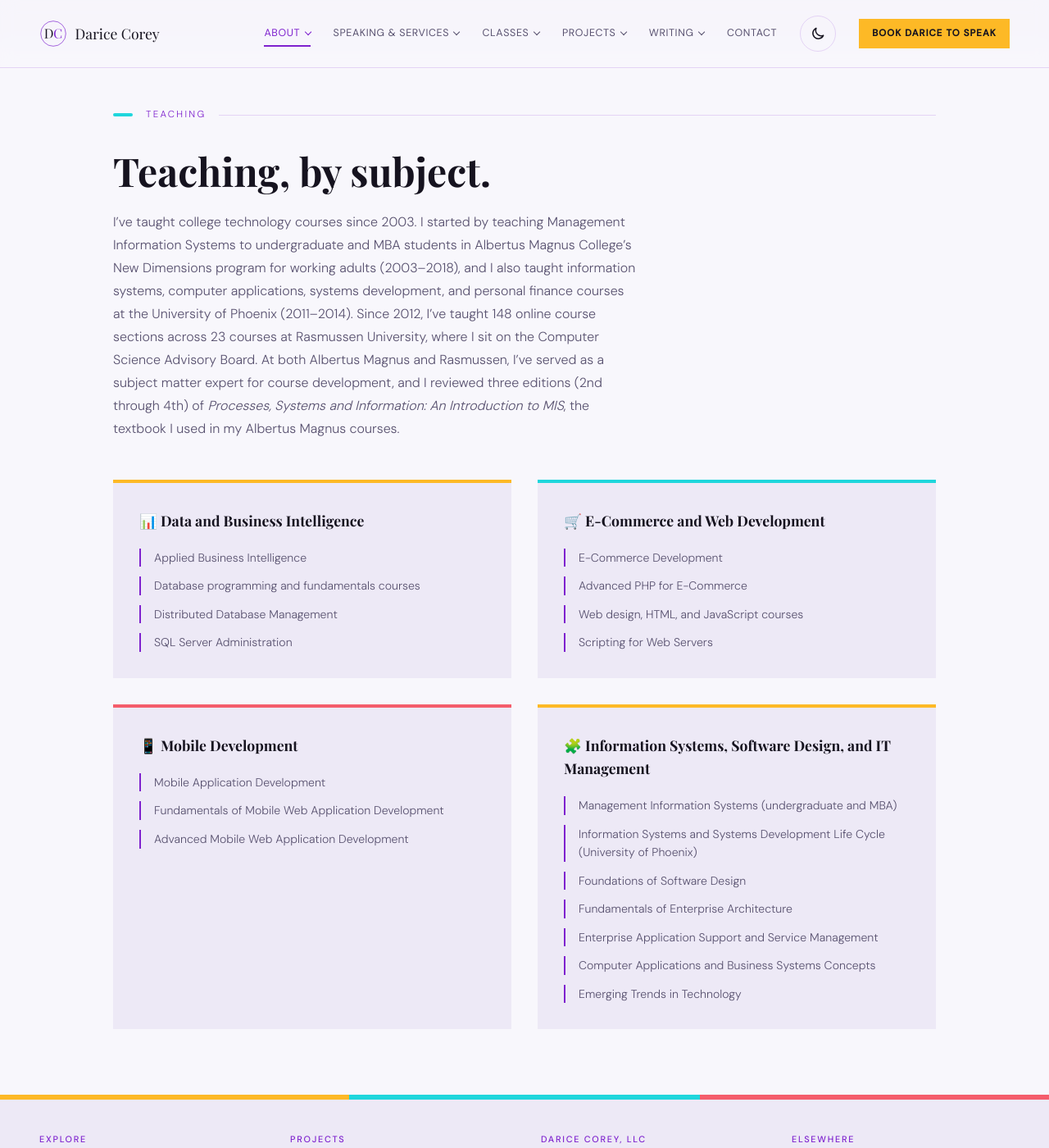
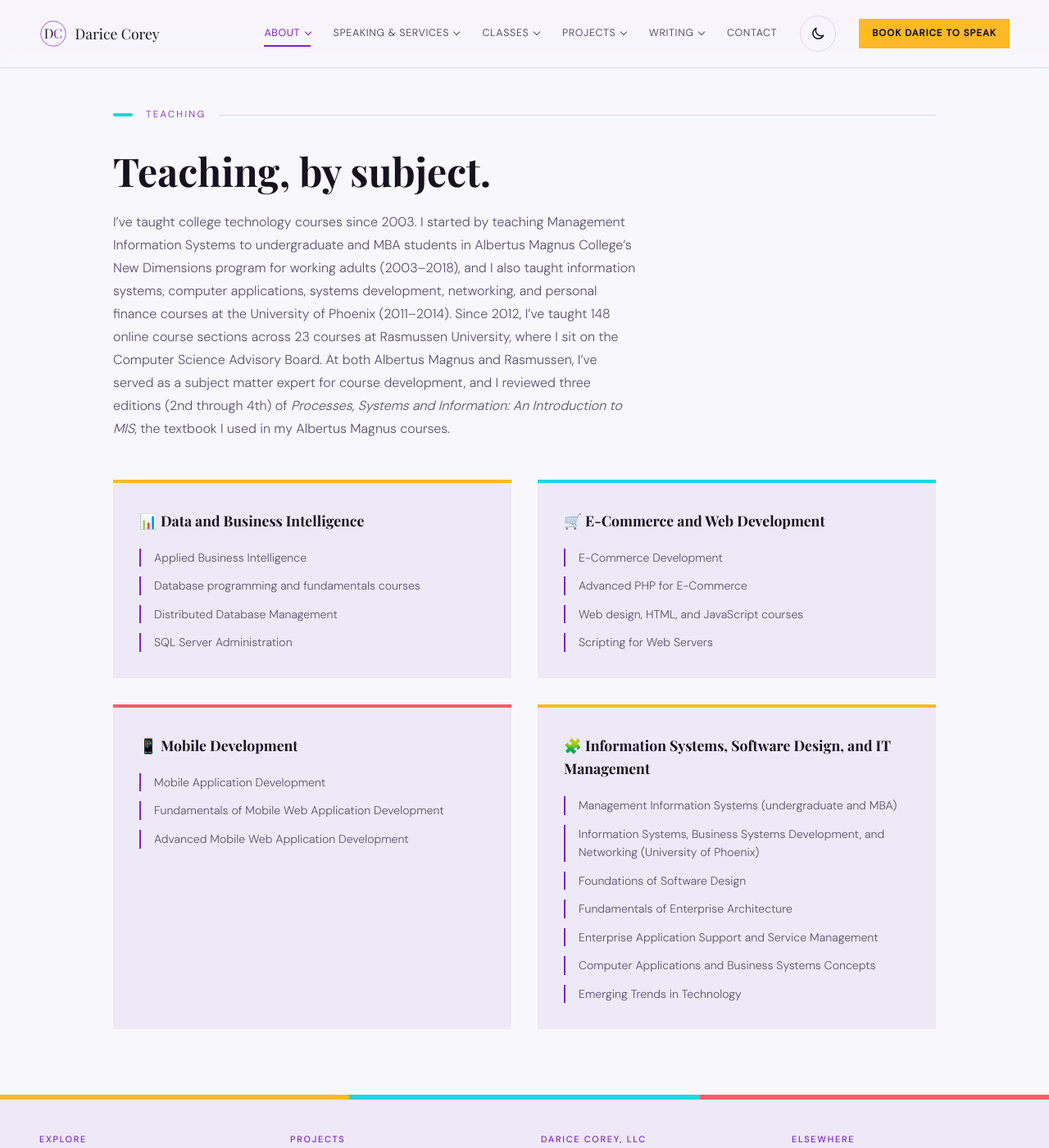
Before and after one commit to dcoreyrasm/dcoreyrasm.github.io, a Jekyll site: the page built from work.html, in a window 1280 px wide and 1400 px high, scrolled down 5623 px. Shown: the whole window at 82% size. Built offline with Jekyll 4.4.1, drawn with Linux system fonts in a browser that asks for light colours; some web fonts are replaced.

Commit message:
Use confirmed University of Phoenix course titles
Co-Authored-By: Claude Opus 5.5 <noreply@anthropic.com>
Claude-Session: https://claude.ai/code/session_012t3srzx4bUmYtX2iiqELEL

```diff
--- a/work.html
+++ b/work.html
@@ -195,7 +195,7 @@
       <div class="container">
         <p class="section-label">Teaching</p>
         <h2 class="section-heading" id="teaching-heading">Teaching, by subject.</h2>
-        <p class="section-sub">I&rsquo;ve taught college technology courses since 2003. I started by teaching Management Information Systems to undergraduate and MBA students in Albertus Magnus College&rsquo;s New Dimensions program for working adults (2003&ndash;2018), and I also taught information systems, computer applications, systems development, and personal finance courses at the University of Phoenix (2011&ndash;2014). Since 2012, I&rsquo;ve taught 148 online course sections across 23 courses at Rasmussen University, where I sit on the Computer Science Advisory Board. At both Albertus Magnus and Rasmussen, I&rsquo;ve served as a subject matter expert for course development, and I reviewed three editions (2nd through 4th) of <em>Processes, Systems and Information: An Introduction to MIS</em>, the textbook I used in my Albertus Magnus courses.</p>
+        <p class="section-sub">I&rsquo;ve taught college technology courses since 2003. I started by teaching Management Information Systems to undergraduate and MBA students in Albertus Magnus College&rsquo;s New Dimensions program for working adults (2003&ndash;2018), and I also taught information systems, computer applications, systems development, networking, and personal finance courses at the University of Phoenix (2011&ndash;2014). Since 2012, I&rsquo;ve taught 148 online course sections across 23 courses at Rasmussen University, where I sit on the Computer Science Advisory Board. At both Albertus Magnus and Rasmussen, I&rsquo;ve served as a subject matter expert for course development, and I reviewed three editions (2nd through 4th) of <em>Processes, Systems and Information: An Introduction to MIS</em>, the textbook I used in my Albertus Magnus courses.</p>
         <div class="impact-cats">
           <div class="impact-cat">
             <h3>📊 Data and Business Intelligence</h3>
@@ -227,7 +227,7 @@
             <h3>🧩 Information Systems, Software Design, and IT Management</h3>
             <ul>
               <li>Management Information Systems (undergraduate and MBA)</li>
-              <li>Information Systems and Systems Development Life Cycle (University of Phoenix)</li>
+              <li>Information Systems, Business Systems Development, and Networking (University of Phoenix)</li>
               <li>Foundations of Software Design</li>
               <li>Fundamentals of Enterprise Architecture</li>
               <li>Enterprise Application Support and Service Management</li>
```
